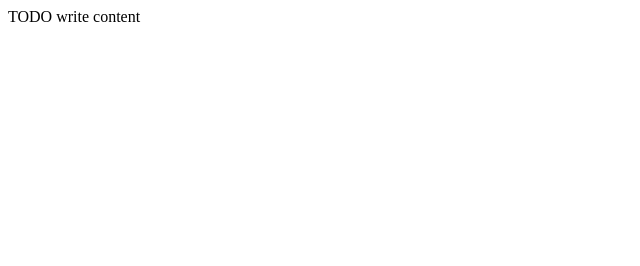
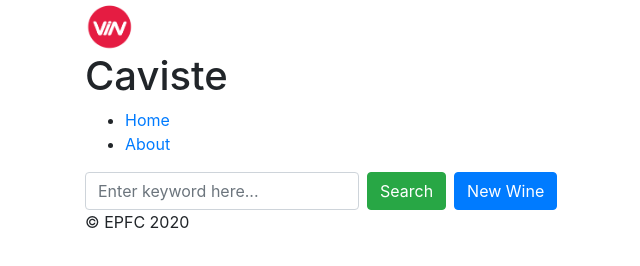
Before and after one commit to halil-top/caviste, a plain HTML site: page public_html/index.html in a window 1280 px wide. Shown: the whole page, without its empty margins (0-640 px from the left). Drawn offline with nearby package versions, Linux system fonts and the light colour scheme.

Commit message:
Prototype HTML: en-tête de la page

```diff
--- a/public_html/index.html
+++ b/public_html/index.html
@@ -1,11 +1,51 @@
 <!DOCTYPE html>
-<html>
+<html lang="en">
 <head>
-        <title>TODO supply a title</title>
+    <title>Caviste SPA</title>
     <meta charset="UTF-8">
     <meta name="viewport" content="width=device-width, initial-scale=1.0">
+    <link rel="stylesheet" href="https://stackpath.bootstrapcdn.com/bootstrap/4.4.1/css/bootstrap.min.css" integrity="sha384-Vkoo8x4CGsO3+Hhxv8T/Q5PaXtkKtu6ug5TOeNV6gBiFeWPGFN9MuhOf23Q9Ifjh" crossorigin="anonymous">
 </head>
 <body>
-        <div>TODO write content</div>
+    <div class="container">
+        <div class="row">
+            <div class="col">
+                <header>
+                    <div>
+                        <a href="#"><img src="images/caviste-logo.png" alt="Caviste" width="50"></a>
+                        <h1>Caviste</h1>
+                    </div>
+                    <nav id="main">
+                        <ul>
+                            <li><a href="#">Home</a></li>
+                            <li><a href="#">About</a></li>
+                        </ul>
+                    </nav>
+                </header>
+                <div>
+                    <form id="frmSearch" action="#" method="get" class="form-inline">
+                        <input type="text" name="keyword" id="keyword"
+                               placeholder="Enter keyword here..."
+                               class="form-control mr-2">
+                        <button id="btSearch" name="btSearch"
+                                class="btn btn-success mr-2">Search</button>
+                        <a href="#" id="btNewWine" class="btn btn-primary">New Wine</a>
+                    </form>
+                </div>
+            </div>
+        </div>
+        <div class="row">
+            <div class="col-4">
+
+            </div>
+            <div class="col-8">
+
+            </div>
+    </div>
+<footer>&copy; EPFC 2020</footer>
+</div>
+<script src="https://code.jquery.com/jquery-3.4.1.slim.min.js" integrity="sha384-J6qa4849blE2+poT4WnyKhv5vZF5SrPo0iEjwBvKU7imGFAV0wwj1yYfoRSJoZ+n" crossorigin="anonymous"></script>
+<script src="https://cdn.jsdelivr.net/npm/popper.js@1.16.0/dist/umd/popper.min.js" integrity="sha384-Q6E9RHvbIyZFJoft+2mJbHaEWldlvI9IOYy5n3zV9zzTtmI3UksdQRVvoxMfooAo" crossorigin="anonymous"></script>
+<script src="https://stackpath.bootstrapcdn.com/bootstrap/4.4.1/js/bootstrap.min.js" integrity="sha384-wfSDF2E50Y2D1uUdj0O3uMBJnjuUD4Ih7YwaYd1iqfktj0Uod8GCExl3Og8ifwB6" crossorigin="anonymous"></script>
 </body>
 </html>
```
Also changed, not shown: public_html/images/caviste-logo.png (added). Lines whose indentation alone changed are shown as unchanged.
